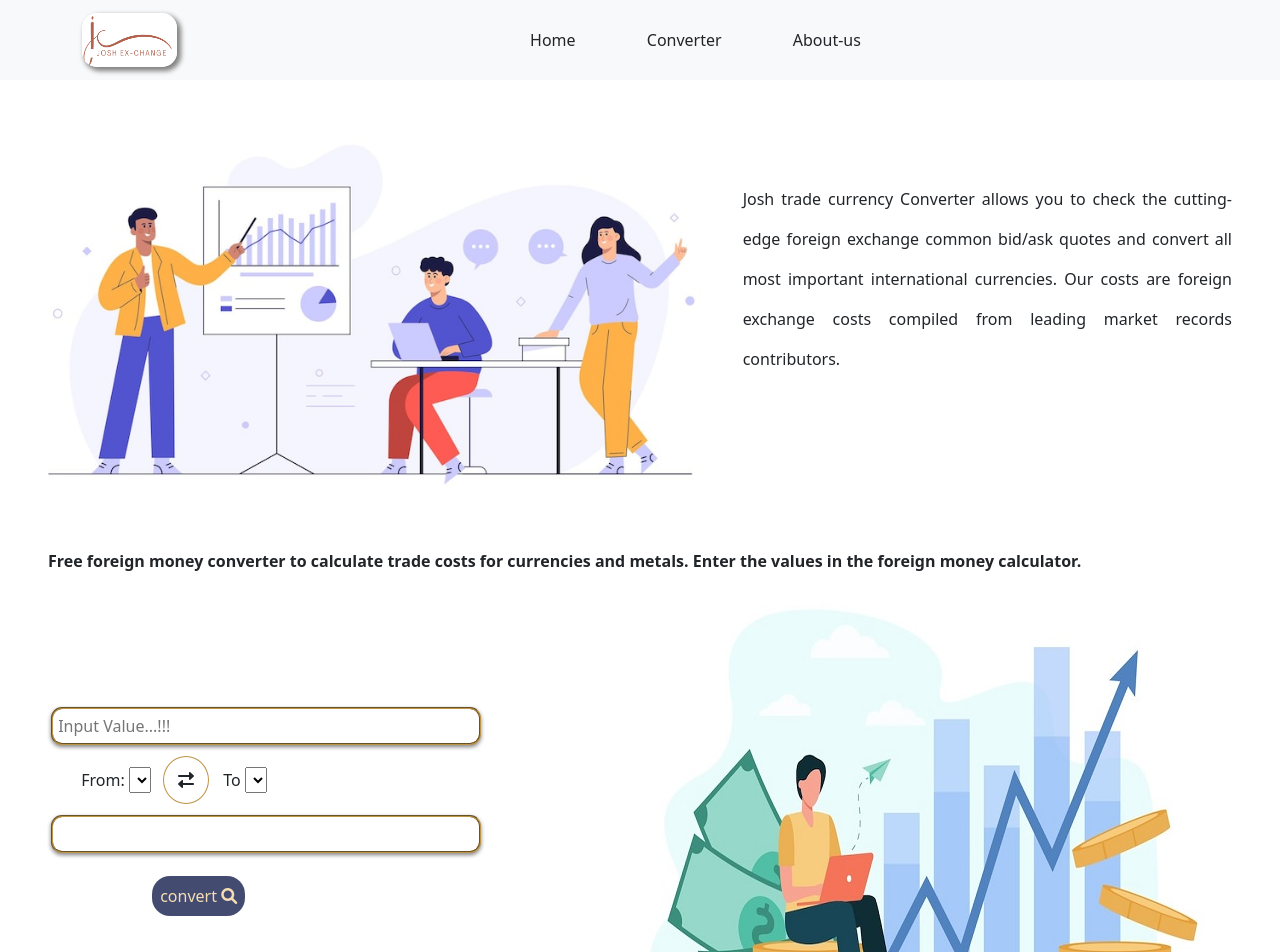
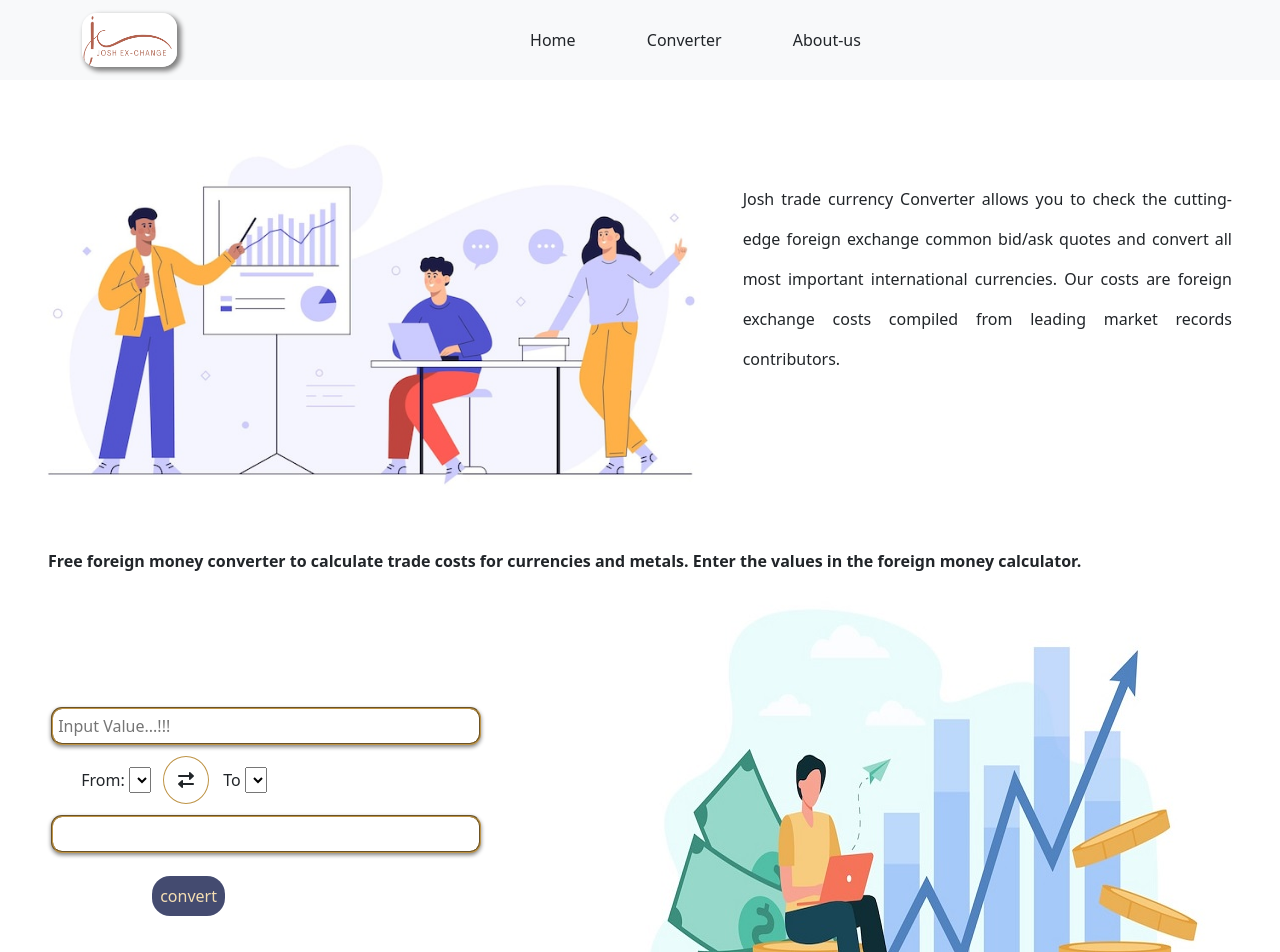
Before and after one commit to joshdev12/exchange-rate, a plain HTML site: page index.html in a window 1280 px wide. Shown: the top 952 px of the page. Drawn offline with Linux system fonts and the light colour scheme; no server answers.

Commit message:
icon removed

```diff
--- a/index.html
+++ b/index.html
@@ -85,7 +85,7 @@
                         <input type="text" id="output" size="40">
                     </div>
                     <div class="convert-btn">
-                        <button type="button" onclick="convert()">convert <i class="fas fa-search"></i></button>
+                        <button type="button" onclick="convert()">convert </button>
                     </div>
                 </form>
             </div>
```
